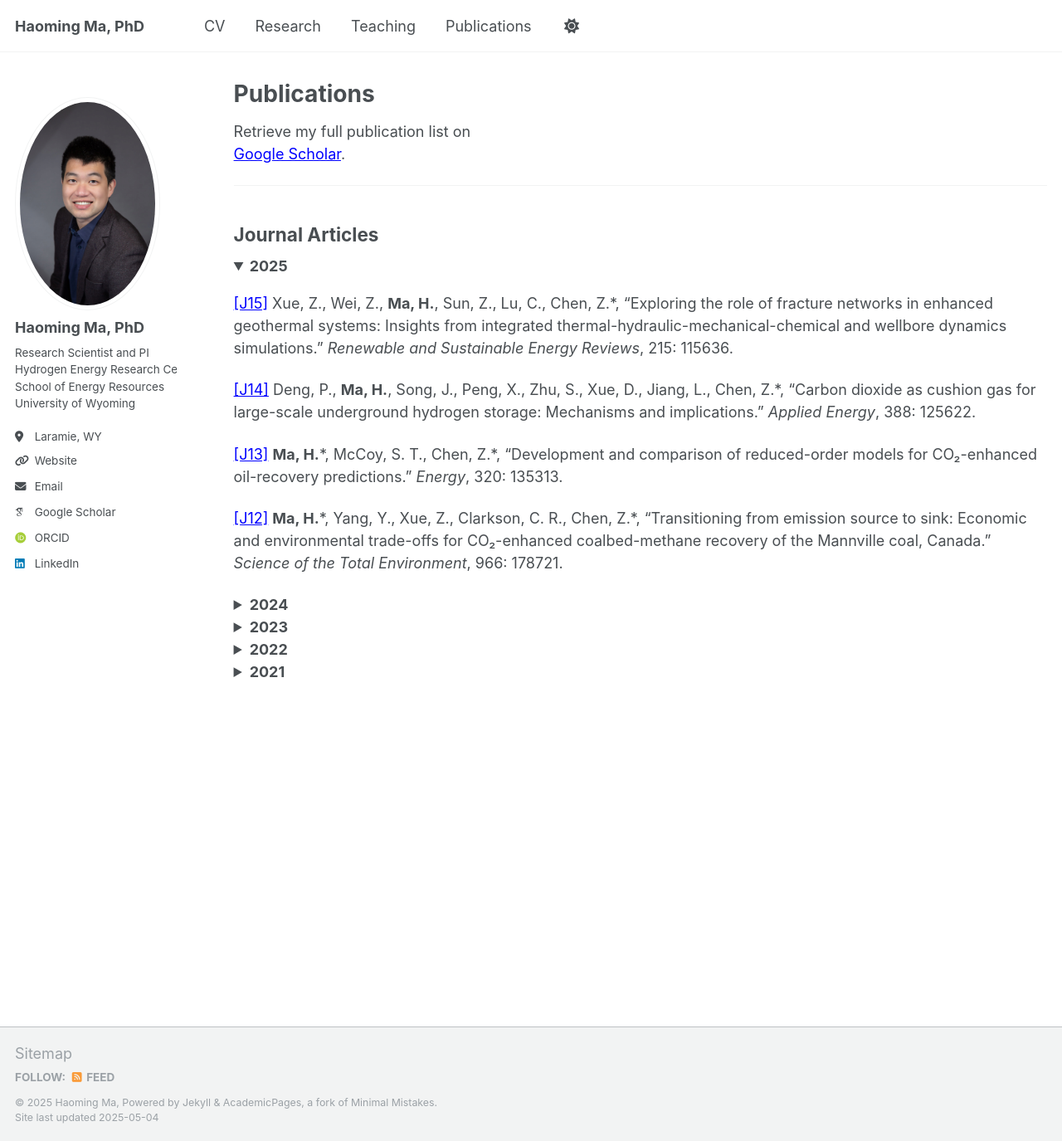
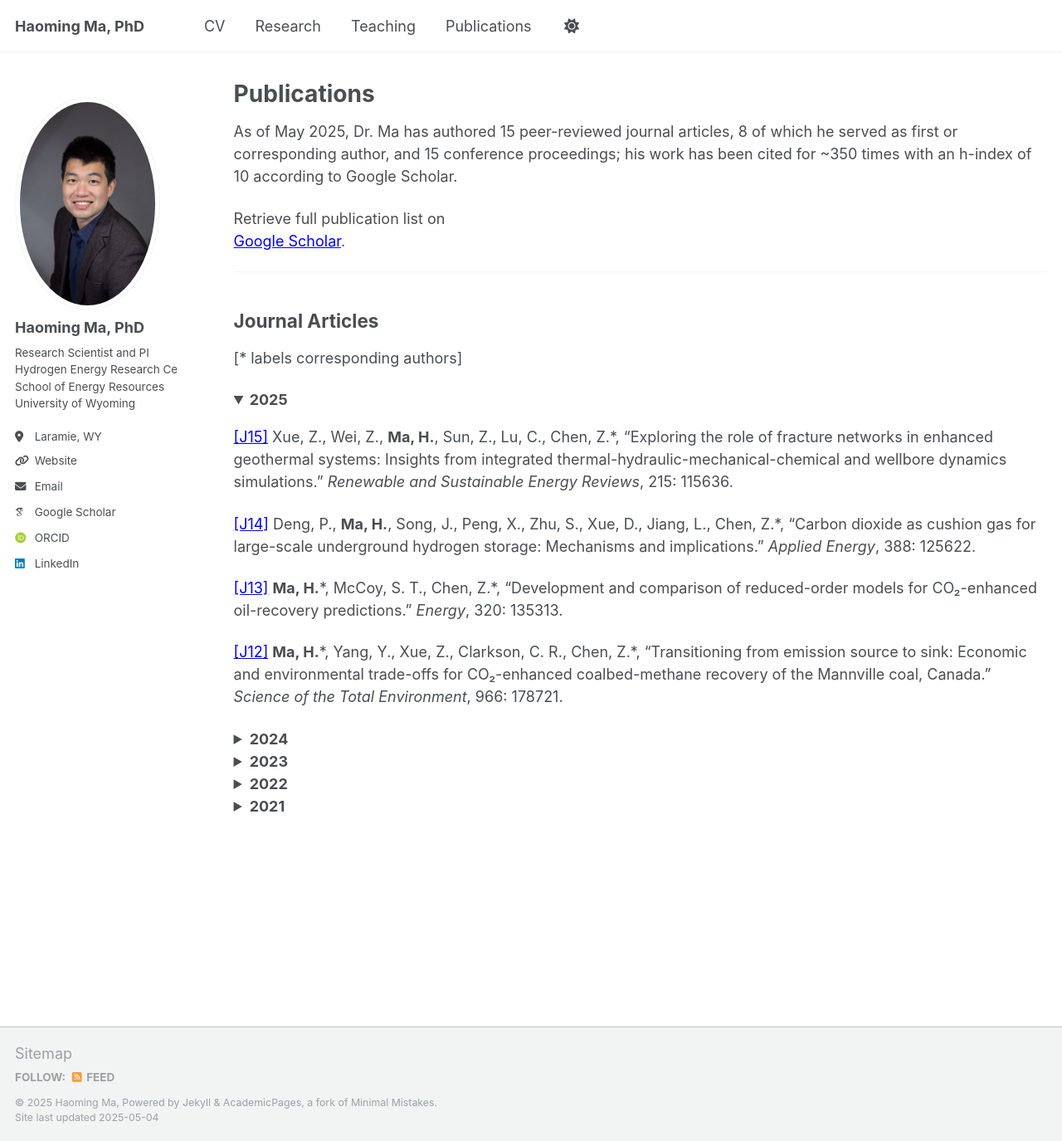
Before and after one commit to haoming-ma/haoming-ma.github.io, a Jekyll site: the page built from _pages/publications.md, in a window 1280 px wide and 1375 px high. Shown: the whole window at 83% size. Built offline with Jekyll 4.4.1, drawn with Linux system fonts in a browser that asks for light colours; some web fonts are replaced.

Commit message:
Update publications.md

```diff
--- a/_pages/publications.md
+++ b/_pages/publications.md
@@ -4,14 +4,15 @@ title:  "Publications"
 permalink: /publications/
 author_profile: true
 ---
+As of May 2025, Dr. Ma has authored 15 peer-reviewed journal articles, 8 of which he served as first or corresponding author, and 15 conference proceedings; his work has been cited for ~350 times with an h-index of 10 according to Google Scholar.
 
-Retrieve my full publication list on
+Retrieve full publication list on
 [Google Scholar](https://scholar.google.ca/citations?user=AcM1KMkAAAAJ&hl=en).
 
 ---
 
 ## Journal Articles
-
+[* labels corresponding authors]
 <details class="pub-year" open>
   <summary><strong>2025</strong></summary>
 
```
